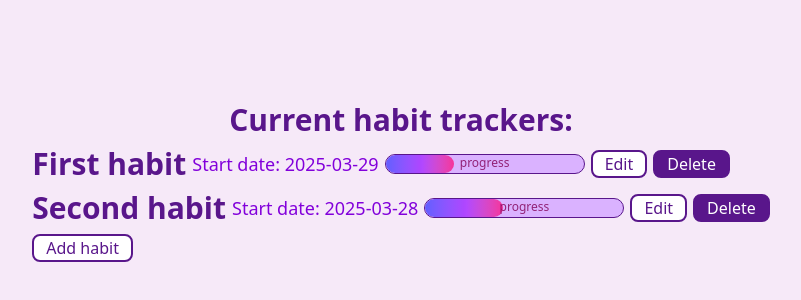
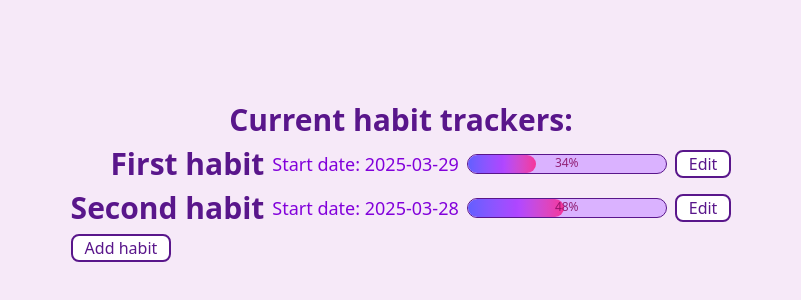
Before and after one commit to AngelinaStalnaya/habit-tracker, a React (Vite) app: page / in a window 1280 px wide. Shown: the part 218-518 px from the top of the page, without its empty margins (239-1040 px from the left). Built offline with nearby package versions, Linux system fonts and the light colour scheme.

Commit message:
habit delete ui added

```diff
--- a/src/App.tsx
+++ b/src/App.tsx
@@ -8,7 +8,6 @@ import Header from './components/ui/text/Header';
 
 function App() {
   const habits = useHabitStore((state) => state.habitsList);
-  const deleteHabit = useHabitStore((state) => state.deleteHabitAsync);
 
   return (
     <div className='flex justify-center items-left flex-col gap-2'>
@@ -20,7 +19,6 @@ function App() {
           duration={item.duration}
           repeatedTimes={item.repeatedTimes}
           key={item.id}
-          deleteFnc={() => deleteHabit(item.id)}
         >
           <PortalModal portalBtnName='Edit'>
             <HabitEditor habit={item} />
--- a/src/components/Habit/HabitCreator.tsx
+++ b/src/components/Habit/HabitCreator.tsx
@@ -22,7 +22,6 @@ const HabitCreator = () => {
     const handleFormSubmit = (e: FormEvent<HTMLFormElement>) => {
         e.preventDefault()
         const data = Object.fromEntries(new FormData(e.currentTarget));
-        console.log(data)
 
         const habit = {
             id: uuid(),
--- /dev/null
+++ b/src/components/Habit/HabitDelet.tsx
@@ -0,0 +1,25 @@
+import { useHabitStore } from "../../../state-managment/store";
+import ButtonFilled from "../ui/buttons/ButtonFilled";
+import Paragraph from "../ui/text/Paragraph";
+
+
+
+const HabitDelete = ({ habitId }: { habitId: string }) => {
+    const deleteHabit = useHabitStore((state) => state.deleteHabitAsync);
+
+    const handleHabitDelete = async (id: string) => {
+        await deleteHabit(id)
+    }
+
+    return (
+        <div className="flex flex-col gap-2 p-4 items-center">
+            <Paragraph paragraph="Are you OK with delete of this habit?" />
+            <ButtonFilled type='button' handleBtnClick={() => handleHabitDelete(habitId)}>
+                Yup, Delete anyway
+            </ButtonFilled>
+        </div>
+
+    )
+}
+
+export default HabitDelete;
--- a/src/components/Habit/HabitEditor.tsx
+++ b/src/components/Habit/HabitEditor.tsx
@@ -6,16 +6,18 @@ import InputTime from "../ui/inputs/InputTime";
 import Paragraph from "../ui/text/Paragraph";
 import InputNum from "../ui/inputs/InputNum";
 import { HabitProps, useHabitStore } from "../../../state-managment/store";
+import PortalModal from "../Modal/Portal";
+import HabitDelete from "./HabitDelet";
 
 type HabitEditorProps = {
     habit: HabitProps,
 }
 
-const HabitEditor = ({habit}: HabitEditorProps) => {
-    const {id, name, startDate, duration, notification, repeatedTimes} = habit;
+const HabitEditor = ({ habit }: HabitEditorProps) => {
+    const { id, name, startDate, duration, notification, repeatedTimes } = habit;
     const editHabit = useHabitStore((state) => state.editHabitAsync);
 
-    const handleFormSubmit = async(e: FormEvent<HTMLFormElement>) => {
+    const handleFormSubmit = async (e: FormEvent<HTMLFormElement>) => {
         e.preventDefault();
         const data = Object.fromEntries(new FormData(e.currentTarget));
 
@@ -36,22 +38,25 @@ const HabitEditor = ({habit}: HabitEditorProps) => {
             <fieldset className="bg-purple-200 rounded-2xl border-2 p-2 border-purple-900 flex flex-col gap-2 w-[500px]">
                 <legend className="text-purple-900 bg-purple-300 rounded-2xl p-1 border-2">Edit habit</legend>
                 <div className="habit-name flex gap-2">
-                    <Paragraph paragraph={'Habit: ' + name + ' ->'}/>
+                    <Paragraph paragraph={'Habit: ' + name + ' ->'} />
                     <InputText name='habit-name-new' />
                 </div>
                 <div className="habit-start flex gap-2">
-                    <Paragraph paragraph={"New start date: " + startDate + ' ->'}/>
+                    <Paragraph paragraph={"New start date: " + startDate + ' ->'} />
                     <InputDate id={'new-date-start'} />
                 </div>
                 <div className="habit-duration flex gap-2">
-                    <Paragraph paragraph={"Min duration period: " + duration + ' days ->'}/>
+                    <Paragraph paragraph={"Min duration period: " + duration + ' days ->'} />
                     <InputNum name='new-duration' />
                 </div>
                 <div className="habit-notification flex gap-2 mb-1">
-                    <Paragraph paragraph={"Notify at: " + `${notification || 'Without notifications '}` + '->'}/>
+                    <Paragraph paragraph={"Notify at: " + `${notification || 'Without notifications '}` + '->'} />
                     <InputTime />
                 </div>
-                <div className="flex justify-end gap-2 h-fit">
+                <div className="btns flex justify-between">
+                    <PortalModal portalBtnName='Delete habit'>
+                        <HabitDelete habitId={id} />
+                    </PortalModal>
                     <ButtonFilled type='submit'>
                         Save changes
                     </ButtonFilled>
--- a/src/components/Habit/HabitItemInfo.tsx
+++ b/src/components/Habit/HabitItemInfo.tsx
@@ -1,5 +1,4 @@
 import { calculateProgress } from "../../assets/calculateProgress";
-import ButtonFilled from "../ui/buttons/ButtonFilled";
 import { ButtonProps } from "../ui/buttons/buttonTypes";
 import ProgressBar from "../ui/progressBar/ProgressBar";
 import { ProgressBarProps } from "../ui/progressBar/progressBarTypes";
@@ -7,21 +6,19 @@ import Header, { HeaderProps } from "../ui/text/Header";
 import Paragraph, { ParagraphProps } from "../ui/text/Paragraph";
 
 export type HabitItemInfoProps = HeaderProps & ParagraphProps & Partial<ProgressBarProps> & Partial<ButtonProps> & {
-    deleteFnc: () => void | Promise<void>,
     duration: number | 21,
     repeatedTimes: number,
 }
 
-const HabitItemInfo = ({ header, paragraph, duration, repeatedTimes, containerWidth, label, children, deleteFnc }: HabitItemInfoProps) => {
+const HabitItemInfo = ({ header, paragraph, duration, repeatedTimes, containerWidth, label, children }: HabitItemInfoProps) => {
     const progress = calculateProgress(duration, repeatedTimes);
 
     return (
-        <div className="habit-item flex gap-1.5 items-center">
-            <Header header={header} />
+        <div className="habit-item flex gap-2 items-center justify-end">
+            <><Header header={header} /></>
             <Paragraph paragraph={`Start date: ${paragraph}`} />
-            <ProgressBar progress={progress} containerWidth={containerWidth ? containerWidth : 200} label={label ? label : 'progress'} />
+            <ProgressBar progress={progress} containerWidth={containerWidth ? containerWidth : 200} label={label ? label : `${progress}%`} />
             {children}
-            <ButtonFilled type='button' handleBtnClick={deleteFnc}>Delete</ButtonFilled>
         </div>
     );
 }
--- a/state-managment/store.ts
+++ b/state-managment/store.ts
@@ -38,7 +38,7 @@ export const useHabitStore = create<HabitState>()(
         startDate: "2025-03-28",
         duration: 21,
         notification: "15:30",
-        repeatedTimes: 8,
+        repeatedTimes: 10,
       },
     ],
     addHabitAsync: async (habit: HabitProps) => {
```
